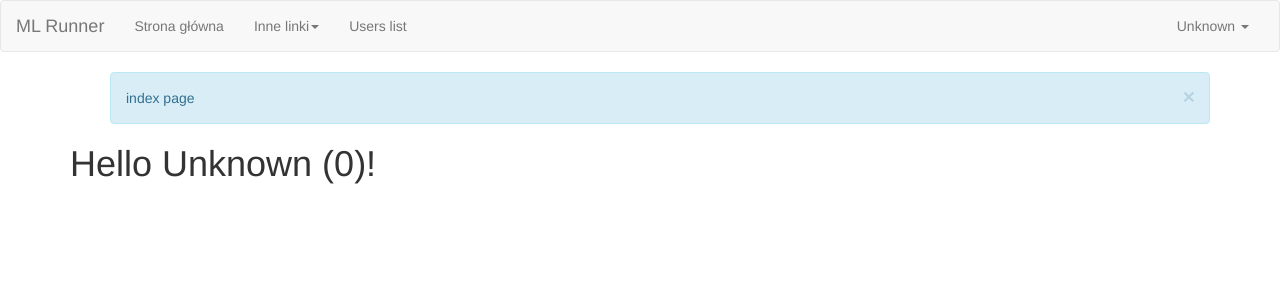
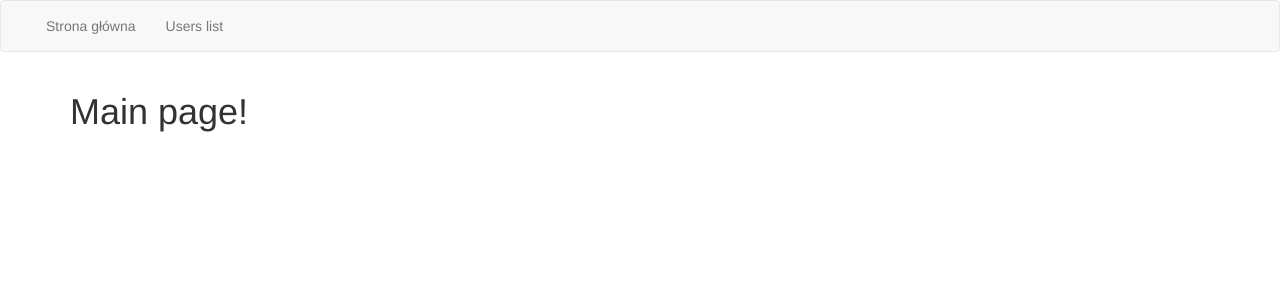
Before and after one commit to shnela/ml_runner, a Flask app: page / in a window 1280 px wide. Shown: the top 300 px of the page. Run offline with Flask 2, Linux system fonts and the light colour scheme; some libraries are stand-ins or nearby versions.

Commit message:
ALMOST-FRESH START

```diff
--- a/ml_runner/__init__.py
+++ b/ml_runner/__init__.py
@@ -10,7 +10,5 @@ db = SQLAlchemy(app)
 Bootstrap(app)
 
 # blueprint registration
-from .auth import bp as auth_bp
 from .main import bp as main_bp
 app.register_blueprint(main_bp)
-app.register_blueprint(auth_bp, url_prefix='/auth')
--- a/ml_runner/auth/__init__.py
+++ /dev/null
@@ -1,5 +0,0 @@
-from flask import Blueprint
-
-bp = Blueprint('auth', __name__)
-
-from . import views
--- a/ml_runner/main/views.py
+++ b/ml_runner/main/views.py
@@ -1,8 +1,4 @@
-from flask import (
-    flash,
-    render_template,
-    session
-)
+from flask import render_template
 
 from . import bp
 from ..models import User
@@ -10,12 +6,7 @@ from ..models import User
 
 @bp.route('/')
 def index():
-    flash('index page')
-    user_info = {
-        'name': session.get('name', 'Unknown'),
-        'age': session.get('age', 0),
-    }
-    return render_template('index.html', user_info=user_info)
+    return render_template('index.html')
 
 
 @bp.route('/users/')
@@ -28,9 +19,3 @@ def users_list():
 def user_details(user_id):
     user = User.query.get_or_404(user_id)
     return render_template('user_details.html', user=user)
-
-
-@bp.route('/user/<name>/<amount>/')
-def hello_from_kwargs(name, amount):
-    amount = int(amount)
-    return render_template('hello_from_kwargs.html', name=name, amount=amount)
--- a/ml_runner/templates/base.html
+++ b/ml_runner/templates/base.html
@@ -4,46 +4,11 @@
 {% block navbar %}
 <nav class="navbar navbar-default">
   <div class="container-fluid">
-    <!-- Brand and toggle get grouped for better mobile display -->
-    <div class="navbar-header">
-      <button type="button" class="navbar-toggle collapsed" data-toggle="collapse"
-              data-target="#bs-example-navbar-collapse-1" aria-expanded="false">
-        <span class="sr-only">Toggle navigation</span>
-        <span class="icon-bar"></span>
-        <span class="icon-bar"></span>
-        <span class="icon-bar"></span>
-      </button>
-      <a class="navbar-brand" href="/">ML Runner</a>
-    </div>
-
     <!-- Collect the nav links, forms, and other content for toggling -->
     <div class="collapse navbar-collapse" id="bs-example-navbar-collapse-1">
       <ul class="nav navbar-nav">
         <li><a href="{{ url_for('main.index') }}">Strona główna</a></li>
-        <li class="dropdown">
-          <a href="#" class="dropdown-toggle" data-toggle="dropdown" role="button" aria-haspopup="true"
-             aria-expanded="false">Inne linki<span class="caret"></span></a>
-          <ul class="dropdown-menu">
-            <li><a href="{{ url_for('main.hello_from_kwargs', name='Andrzej', amount=2) }}">Andrzej 2</a></li>
-            <li><a href="{{ url_for('main.hello_from_kwargs', name='admin', amount=2) }}">admin 2</a></li>
-            <li><a href="{{ url_for('main.hello_from_kwargs', name='krzys', amount=10) }}">krzys 10</a></li>
-            <li><a href="{{ url_for('main.hello_from_kwargs', name='Pollena', amount=2000) }}">Pollena 2000</a></li>
-          </ul>
-        </li>
         <li><a href="{{ url_for('main.users_list') }}">Users list</a></li>
-      </ul>
-      <ul class="nav navbar-nav navbar-right">
-        <li class="dropdown">
-          <a href="#" class="dropdown-toggle" data-toggle="dropdown" role="button" aria-haspopup="true"
-             aria-expanded="false">
-            {% if session.name %} {{ session.name }} {% else %} Unknown {% endif %}
-            <span class="caret"></span>
-          </a>
-          <ul class="dropdown-menu">
-            <li><a href="{{ url_for('auth.login') }}">Log in</a></li>
-            <li><a href="{{ url_for('auth.logout') }}">Log out</a></li>
-          </ul>
-        </li>
       </ul>
     </div><!-- /.navbar-collapse -->
   </div><!-- /.container-fluid -->
--- a/ml_runner/templates/bootstrap_play.html
+++ /dev/null
@@ -1,5 +0,0 @@
-{% extends "base.html" %}
-
-{% block custom_content %}
-  <div>text here</div>
-{% endblock %}
--- a/ml_runner/templates/index.html
+++ b/ml_runner/templates/index.html
@@ -1,5 +1,5 @@
 {% extends "base.html" %}
 
 {% block custom_content %}
-  <h1>Hello {{ user_info.name }} ({{ user_info.age }})!</h1>
+  <h1>Main page!</h1>
 {% endblock %}
```
Also changed, not shown: ml_runner/auth/forms.py (deleted, +0 -27 lines), ml_runner/auth/views.py (deleted, +0 -34 lines), ml_runner/templates/auth/login.html (deleted, +0 -10 lines), ml_runner/templates/hello_from_kwargs.html (deleted, +0 -17 lines), README.md, ml_runner/models.py (line endings or trailing spaces).
